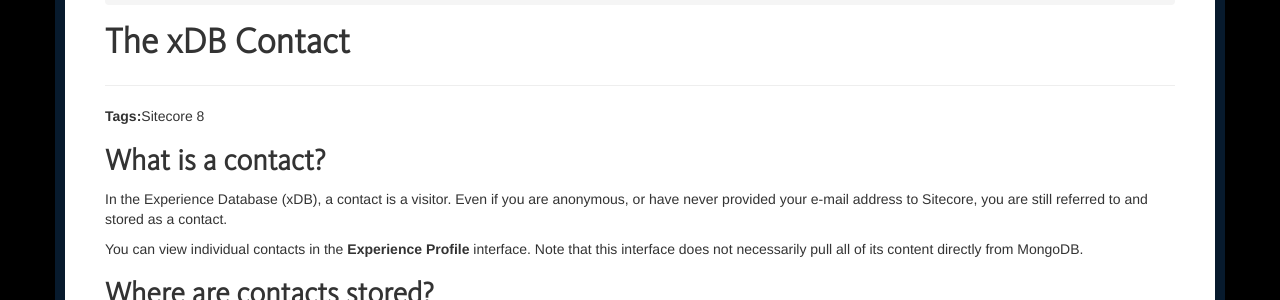
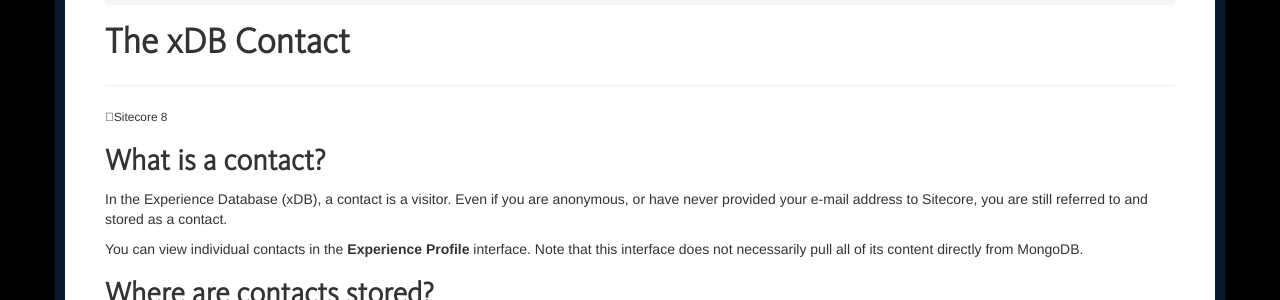
Before and after one commit to Sitecore-Community/docs, a Jekyll site: the page built from documentation/xDB/The xDB Contact/index.md, in a window 1280 px wide and 900 px high. Shown: the part 342-642 px from the top of the window. Built offline with Jekyll 4.4.1, drawn with Linux system fonts in a browser that asks for light colours; nearby versions of some CDN libraries.

Commit message:
Update index.md

```diff
--- a/documentation/xDB/The xDB Contact/index.md
+++ b/documentation/xDB/The xDB Contact/index.md
@@ -3,7 +3,7 @@
 title: The xDB Contact
 ---
 
-<p><strong>Tags:</strong><span class="">Sitecore 8</span></p>
+<small><span class="lyphicon glyphicon-tag">Sitecore 8</span></small>
 
 ## What is a contact?
 In the Experience Database (xDB), a contact is a visitor. Even if you are anonymous, or have never provided your e-mail address to Sitecore, you are still referred to and stored as a contact.
```
